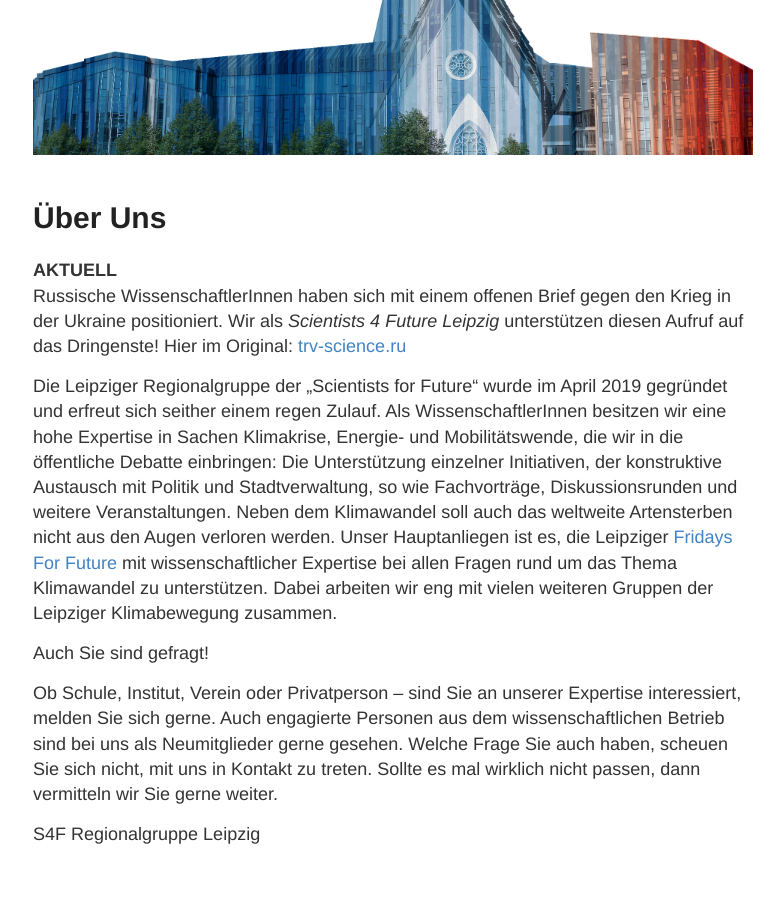
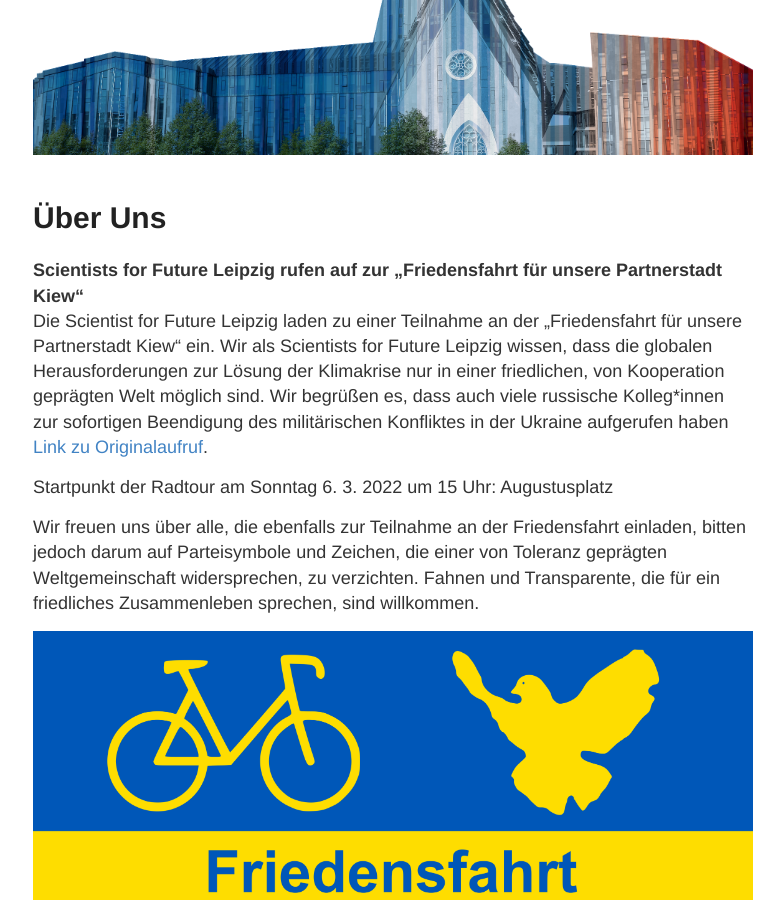
Before and after one commit to s4f-leipzig/s4f-leipzig.github.io, a Jekyll site: the page built from index.md, in a window 1280 px wide and 900 px high, scrolled down 265 px. Shown: the whole window, without its empty margins (247-1031 px from the left). Built offline with Jekyll 4.4.1, drawn with Linux system fonts in a browser that asks for light colours.

Commit message:
Update index.md

```diff
--- a/index.md
+++ b/index.md
@@ -2,6 +2,16 @@
 layout: landing
 title: Über Uns
 ---
+
+<b>Scientists for Future Leipzig rufen auf zur „Friedensfahrt für unsere Partnerstadt Kiew“</b>
+<br>
+Die Scientist for Future Leipzig laden zu einer Teilnahme an der „Friedensfahrt für unsere Partnerstadt Kiew“ ein. Wir als Scientists for Future Leipzig wissen, dass die globalen Herausforderungen zur Lösung der Klimakrise nur in einer friedlichen, von Kooperation geprägten Welt möglich sind. Wir begrüßen es, dass auch viele russische Kolleg*innen zur sofortigen Beendigung des militärischen Konfliktes in der Ukraine aufgerufen haben <a href="https://trv-science.ru/2022/02/we-are-against-war/">Link zu Originalaufruf</a>.
+
+Startpunkt der Radtour am Sonntag 6. 3. 2022 um 15 Uhr: Augustusplatz
+
+Wir freuen uns über alle, die ebenfalls zur Teilnahme an der Friedensfahrt einladen, bitten jedoch darum auf Parteisymbole und Zeichen, die einer von Toleranz geprägten Weltgemeinschaft widersprechen, zu verzichten. Fahnen und Transparente, die für ein friedliches Zusammenleben sprechen, sind willkommen.
+
+![](/images/Friedensfahrt.png)
 
 <b>AKTUELL</b>
 <br>
```
